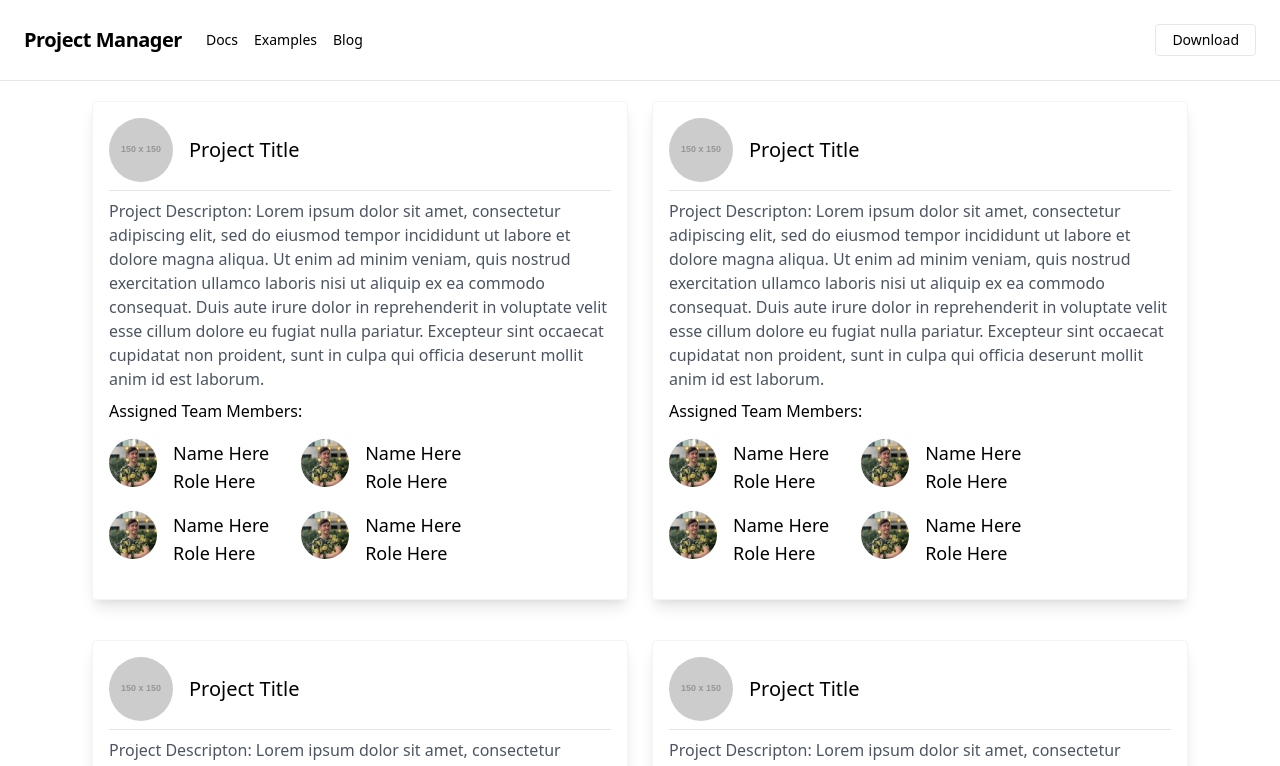
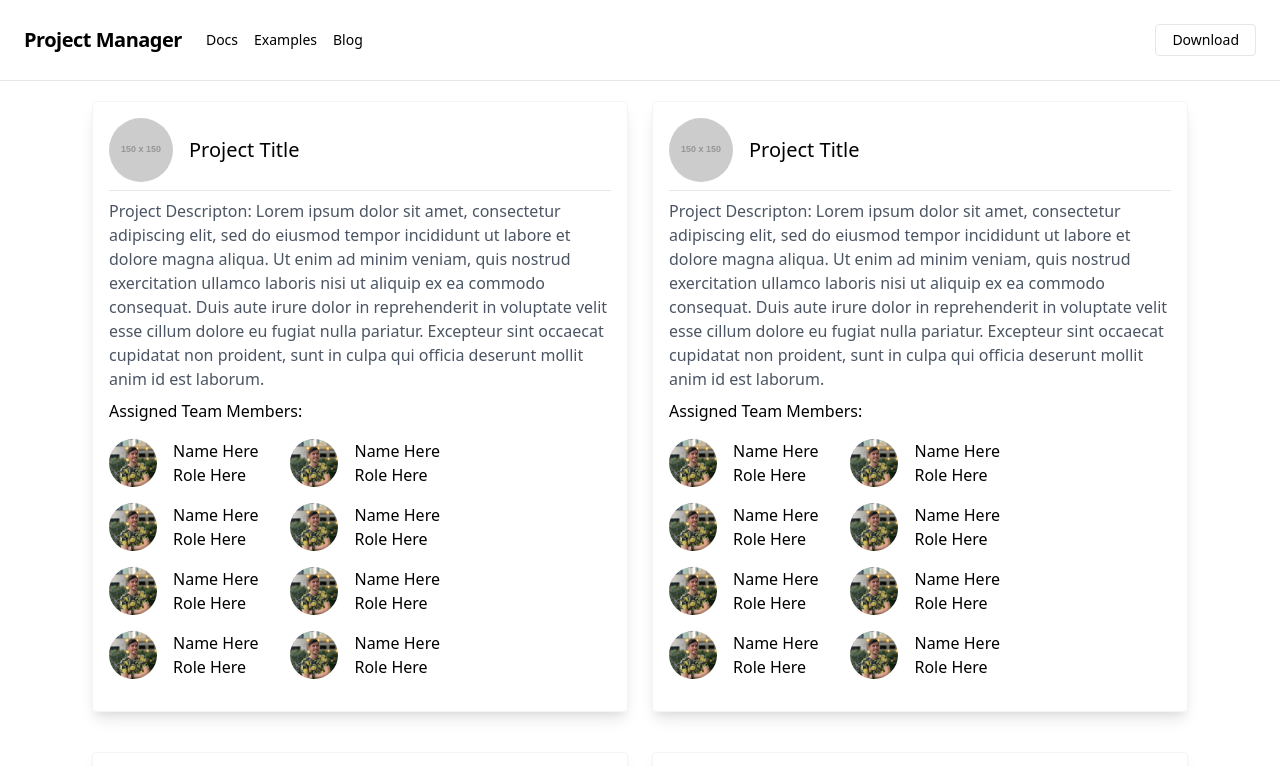
Before and after one commit to ryangautier1/project-manager, a React (Create React App) app: page / in a window 1280 px wide. Shown: the top 766 px of the page. Built offline with nearby package versions, Linux system fonts and the light colour scheme; the HTML template or start-up script is replaced by a standard one.

Commit message:
style overflow for employees on project card

```diff
--- a/src/components/ProjectCard/index.js
+++ b/src/components/ProjectCard/index.js
@@ -3,6 +3,26 @@ import pic from "../../ryanpicturesquare.png"
 import "./style.css"
 
 const employees = [
+  {
+    name: "Name Here",
+    role: "Role Here",
+    pic: pic
+  },
+  {
+    name: "Name Here",
+    role: "Role Here",
+    pic: pic
+  },
+  {
+    name: "Name Here",
+    role: "Role Here",
+    pic: pic
+  },
+  {
+    name: "Name Here",
+    role: "Role Here",
+    pic: pic
+  },
   {
     name: "Name Here",
     role: "Role Here",
@@ -41,14 +61,14 @@ function ProjectCard() {
         <hr />
         <div className="mt-2 text-gray-600 text-sm sm:text-base">Project Descripton: Lorem ipsum dolor sit amet, consectetur adipiscing elit, sed do eiusmod tempor incididunt ut labore et dolore magna aliqua. Ut enim ad minim veniam, quis nostrud exercitation ullamco laboris nisi ut aliquip ex ea commodo consequat. Duis aute irure dolor in reprehenderit in voluptate velit esse cillum dolore eu fugiat nulla pariatur. Excepteur sint occaecat cupidatat non proident, sunt in culpa qui officia deserunt mollit anim id est laborum.</div>
         <div className="mt-2">Assigned Team Members: </div>
-        <div className="my-2 flex flex-wrap items-center">
+        <div className="my-2 flex flex-wrap items-center employees">
           {employees.map(item => {
             return(
             <div className="my-2 flex mr-8">
               <img className="inline-block rounded-full h-12 w-12" src={item.pic} alt="placeholder" />
               <div className="inline-block text-lg ml-4">
-                <div>{item.name}</div>
-                <div className="text-orange-500">{item.role}</div>
+                <div className="text-sm sm:text-base">{item.name}</div>
+                <div className="text-sm sm:text-base text-orange-500">{item.role}</div>
               </div>
             </div>
             )
--- a/src/components/ProjectCard/style.css
+++ b/src/components/ProjectCard/style.css
@@ -7,3 +7,10 @@
     width: 100%;
   }
 }
+
+@media screen and (max-width: 600px) {
+  .employees {
+    max-height: 200px;
+    overflow: auto;
+  }
+}
```
